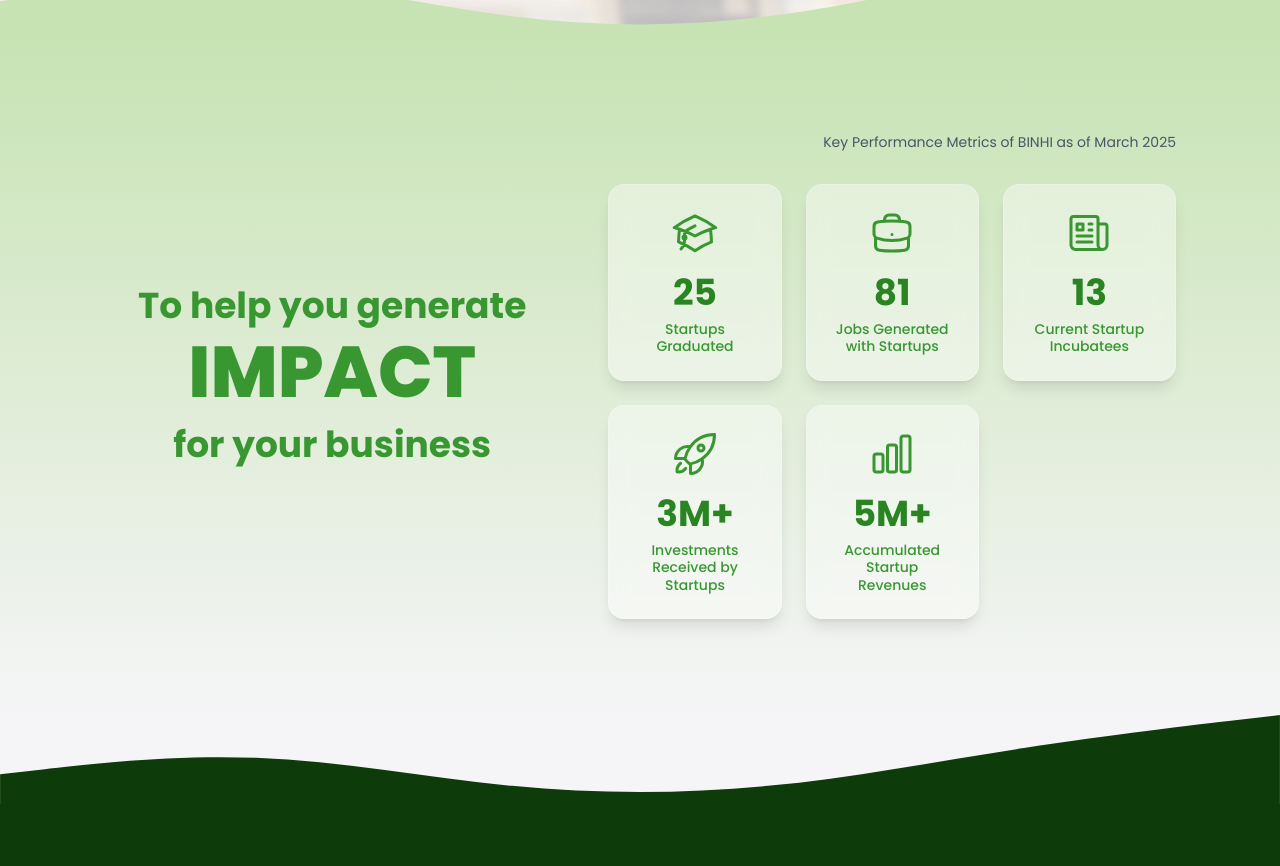
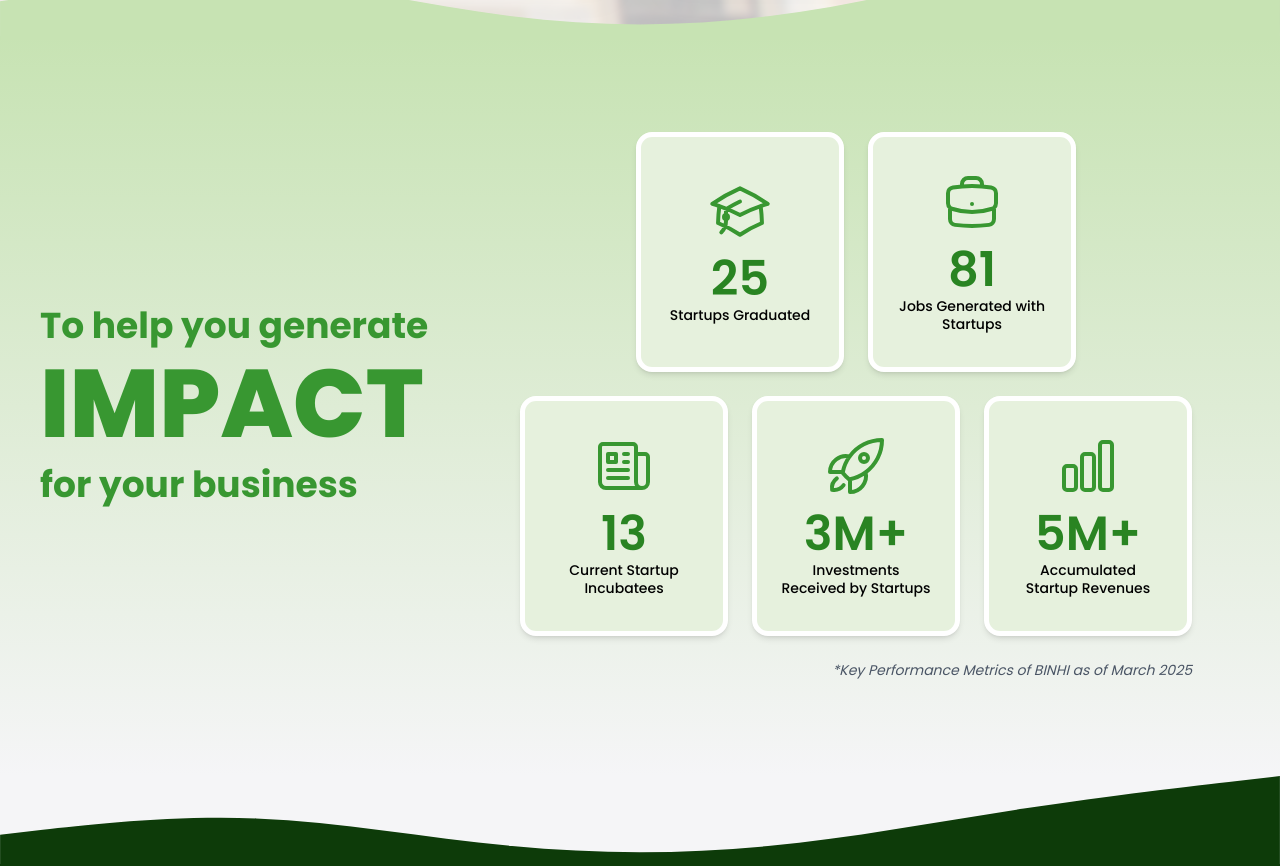
Before and after one commit to SPARK-Hub-WVSU/BINHI-Website-2025, a Next.js app: page / in a window 1280 px wide. Shown: the part 3380-4246 px from the top of the page. Built offline with nearby package versions, Linux system fonts and the light colour scheme.

Commit message:
style: update impact section styles and layout; added new color in css

```diff
--- a/src/app/(public)/page.js
+++ b/src/app/(public)/page.js
@@ -186,74 +186,92 @@ export default function Home() {
 
 
       {/* -------------- IMPACT SECTION ---------------*/}
+      <section className="-mt-15 sm:-mt-20 md:-mt-30">
 
-      <section className="-mt-15 sm:-mt-20 md:-mt-30">
         <div className="relative z-20 -mb-1">
           <Image src={bgImpactWave} alt="" className="w-full block" />
         </div>
+
         <div className="relative py-16 md:py-24 flex justify-center items-center">
 
           {/* Gradient overlay that sits on top */}
           <div className="absolute inset-0 bg-gradient-to-b from-secondary-light to-secondary-light/0 z-0"></div>
 
-          <div className="relative z-10 max-w-6xl mx-auto px-5 md:px-10">
+          <div className="relative z-10 max-w-7xl w-full mx-auto px-5 md:px-10">
             <div className="flex flex-col lg:flex-row items-center justify-between">
 
               {/* Left side - Text */}
-              <div className="lg:w-1/2 mb-12 lg:mb-0 text-center h-fit">
+              <div className="lg:w-1/3 mb-10 lg:mb-0 text-center lg:text-left w-full">
                 <h2 className="text-primary font-bold text-2xl md:text-3xl lg:text-4xl leading-tight lg:leading-15 ">
                   To help you generate
                   <br />
-                  <span className="text-5xl md:text-6xl lg:text-7xl font-extrabold text-primary ">IMPACT</span>
+                  <span className="text-6xl md:text-7xl lg:text-8xl font-extrabold text-primary ">IMPACT</span>
                   <br />
                   for your business
                 </h2>
               </div>
 
-              {/* Right side - Stats Grid */}
-              <div className="lg:w-2/3 lg:pl-12">
-                <p className="text-sm text-gray-600 mb-8 text-center lg:text-right">
-                  Key Performance Metrics of BINHI as of March 2025
-                </p>
+              {/* Right side - Stats */}
+              <div className="lg:w-2/3 flex lg:pr-12 flex-col items-end">
 
-                <div className="grid grid-cols-2 lg:grid-cols-3 gap-4 md:gap-6">
+                <div className="space-y-4 md:space-y-6">
 
+                  {/* Top row - 2 centered cards */}
+                  <div className="flex justify-center gap-3 sm:gap-4 md:gap-6 ">
                     {/* Startups Graduated */}
-                  <div className="bg-white/40 backdrop-blur-md rounded-2xl p-4 md:p-6 text-center border border-white/20 shadow-lg">
-                    <AcademicCapIcon className="w-10 h-10 md:w-12 md:h-12 text-primary mx-auto mb-3 md:mb-4" />
-                    <div className="text-2xl md:text-3xl lg:text-4xl font-bold text-primary-dark mb-1 md:mb-2">25</div>
-                    <div className="text-xs md:text-sm text-primary font-medium leading-tight">Startups Graduated</div>
+                    <div className="bg-secondary-lighter backdrop-blur-md rounded-xl sm:rounded-2xl p-3 sm:p-4 md:p-6 text-center border-5 border-white shadow-md
+      w-32 h-32 sm:w-36 sm:h-40 md:w-44 md:h-48 lg:w-48 lg:h-52 xl:w-52 xl:h-60
+      flex flex-col items-center justify-center">
+                      <AcademicCapIcon className="w-6 h-6 sm:w-7 sm:h-7 md:w-8 md:h-8 lg:w-12 lg:h-12 xl:w-16 xl:h-16 text-primary mx-auto mb-1 sm:mb-2 md:mb-3" />
+                      <div className="text-lg sm:text-xl md:text-2xl lg:text-3xl xl:text-5xl font-semibold text-primary-dark mb-1">25</div>
+                      <div className="text-xs sm:text-xs md:text-sm text-black font-medium leading-tight text-center">Startups Graduated</div>
                     </div>
 
                     {/* Jobs Generated */}
-                  <div className="bg-white/40 backdrop-blur-md rounded-2xl p-4 md:p-6 text-center border border-white/20 shadow-lg">
-                    <BriefcaseIcon className="w-10 h-10 md:w-12 md:h-12 text-primary mx-auto mb-3 md:mb-4" />
-                    <div className="text-2xl md:text-3xl lg:text-4xl font-bold text-primary-dark mb-1 md:mb-2">81</div>
-                    <div className="text-xs md:text-sm text-primary font-medium leading-tight">Jobs Generated with Startups</div>
+                    <div className="bg-secondary-lighter backdrop-blur-md rounded-xl sm:rounded-2xl p-3 sm:p-4 md:p-6 text-center border-5 border-white shadow-md
+      w-32 h-32 sm:w-36 sm:h-40 md:w-44 md:h-48 lg:w-48 lg:h-52 xl:w-52 xl:h-60
+      flex flex-col items-center justify-center">
+                      <BriefcaseIcon className="w-6 h-6 sm:w-7 sm:h-7 md:w-8 md:h-8 lg:w-12 lg:h-12 xl:w-16 xl:h-16 text-primary mx-auto mb-1 sm:mb-2 md:mb-3" />
+                      <div className="text-lg sm:text-xl md:text-2xl lg:text-3xl xl:text-5xl font-semibold text-primary-dark mb-1">81</div>
+                      <div className="text-xs sm:text-xs md:text-sm text-black font-medium leading-tight text-center">Jobs Generated with Startups</div>
+                    </div>
                   </div>
 
+                  {/* Bottom row - 3 cards in grid */}
+                  <div className="flex flex-wrap md:flex-nowrap justify-center gap-3 sm:gap-4 md:gap-6">
                     {/* Current Startup Incubatees */}
-                  <div className="bg-white/40 backdrop-blur-md rounded-2xl p-4 md:p-6 text-center border border-white/20 shadow-lg">
-                    <NewspaperIcon className="w-10 h-10 md:w-12 md:h-12 text-primary mx-auto mb-3 md:mb-4" />
-                    <div className="text-2xl md:text-3xl lg:text-4xl font-bold text-primary-dark mb-1 md:mb-2">13</div>
-                    <div className="text-xs md:text-sm text-primary font-medium leading-tight">Current Startup Incubatees</div>
+                    <div className="bg-secondary-lighter backdrop-blur-md rounded-xl sm:rounded-2xl p-3 sm:p-4 md:p-6 text-center border-5 border-white shadow-md
+      w-32 h-32 sm:w-36 sm:h-40 md:w-44 md:h-48 lg:w-48 lg:h-52 xl:w-52 xl:h-60
+      flex flex-col items-center justify-center">
+                      <NewspaperIcon className="w-6 h-6 sm:w-7 sm:h-7 md:w-8 md:h-8 lg:w-12 lg:h-12 xl:w-16 xl:h-16 text-primary mx-auto mb-1 sm:mb-2 md:mb-3" />
+                      <div className="text-lg sm:text-xl md:text-2xl lg:text-3xl xl:text-5xl font-semibold text-primary-dark mb-1">13</div>
+                      <div className="text-xs sm:text-xs md:text-sm text-black font-medium leading-tight text-center">Current Startup Incubatees</div>
                     </div>
 
                     {/* Investments Received */}
-                  <div className="bg-white/40 backdrop-blur-md rounded-2xl p-4 md:p-6 text-center border border-white/20 shadow-lg">
-                    <RocketLaunchIcon className="w-10 h-10 md:w-12 md:h-12 text-primary mx-auto mb-3 md:mb-4" />
-                    <div className="text-2xl md:text-3xl lg:text-4xl font-bold text-primary-dark mb-1 md:mb-2">3M+</div>
-                    <div className="text-xs md:text-sm text-primary font-medium leading-tight">Investments Received by Startups</div>
+                    <div className="bg-secondary-lighter backdrop-blur-md rounded-xl sm:rounded-2xl p-3 sm:p-4 md:p-6 text-center border-5 border-white shadow-md
+      w-32 h-32 sm:w-36 sm:h-40 md:w-44 md:h-48 lg:w-48 lg:h-52 xl:w-52 xl:h-60
+      flex flex-col items-center justify-center">
+                      <RocketLaunchIcon className="w-6 h-6 sm:w-7 sm:h-7 md:w-8 md:h-8 lg:w-12 lg:h-12 xl:w-16 xl:h-16 text-primary mx-auto mb-1 sm:mb-2 md:mb-3" />
+                      <div className="text-lg sm:text-xl md:text-2xl lg:text-3xl xl:text-5xl font-semibold text-primary-dark mb-1">3M+</div>
+                      <div className="text-xs sm:text-xs md:text-sm text-black font-medium leading-tight text-center">Investments Received by Startups</div>
                     </div>
 
                     {/* Accumulated Revenue */}
-                  <div className="bg-white/40 backdrop-blur-md rounded-2xl p-4 md:p-6 text-center border border-white/20 shadow-lg col-span-2 lg:col-span-1">
-                    <ChartBarIcon className="w-10 h-10 md:w-12 md:h-12 text-primary mx-auto mb-3 md:mb-4" />
-                    <div className="text-2xl md:text-3xl lg:text-4xl font-bold text-primary-dark mb-1 md:mb-2">5M+</div>
-                    <div className="text-xs md:text-sm text-primary font-medium leading-tight">Accumulated Startup Revenues</div>
+                    <div className="bg-secondary-lighter backdrop-blur-md rounded-xl sm:rounded-2xl p-3 sm:p-4 md:p-6 text-center border-5 border-white shadow-md
+      w-32 h-32 sm:w-36 sm:h-40 md:w-44 md:h-48 lg:w-48 lg:h-52 xl:w-52 xl:h-60
+      flex flex-col items-center justify-center">
+                      <ChartBarIcon className="w-6 h-6 sm:w-7 sm:h-7 md:w-8 md:h-8 lg:w-12 lg:h-12 xl:w-16 xl:h-16 text-primary mx-auto mb-1 sm:mb-2 md:mb-3" />
+                      <div className="text-lg sm:text-xl md:text-2xl lg:text-3xl xl:text-5xl font-semibold text-primary-dark mb-1">5M+</div>
+                      <div className="text-xs sm:text-xs md:text-sm text-black font-medium leading-tight text-center">Accumulated Startup Revenues</div>
+                    </div>
                   </div>
 
                 </div>
+
+                <p className="text-sm text-gray-600 mt-6 text-center lg:text-right italic">
+                  *Key Performance Metrics of BINHI as of March 2025
+                </p>
               </div>
             </div>
           </div>
@@ -264,6 +282,7 @@ export default function Home() {
 
 
 
+
     </main>
 
   );
--- a/src/styles/globals.css
+++ b/src/styles/globals.css
@@ -18,7 +18,11 @@
   --secondary-neutral: #1d1d1f;
   --secondary-neutral-light: #cecece;
   --secondary-light: #C7E3B3;
+  --secondary-lighter: #E6F1DD;
+
 }
+
+
 
 @theme inline {
   --color-background: var(--background);
@@ -37,6 +41,7 @@
   --color-secondary-neutral: var(--secondary-neutral);
   --color-secondary-neutral-light: var(--secondary-neutral-light);
   --color-secondary-light: var(--secondary-light);
+  --color-secondary-lighter: var(--secondary-lighter);
 
   --font-sans: var(--font-poppins);
 }
```
Lines whose indentation alone changed are shown as unchanged.
